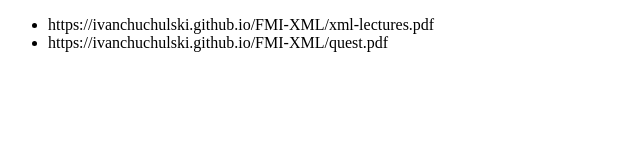
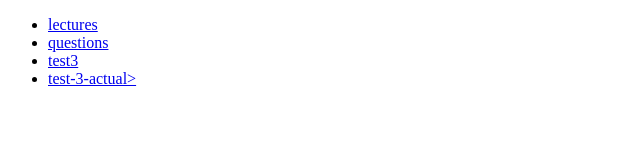
Before and after one commit to ivanchuchulski/fmi-xml, a plain HTML site: page index.html in a window 1280 px wide. Shown: the whole page, without its empty margins (0-640 px from the left). Drawn offline with Linux system fonts and the light colour scheme.

Commit message:
add links

```diff
--- a/index.html
+++ b/index.html
@@ -7,8 +7,20 @@
 
 <body>
     <ul>
-        <li>https://ivanchuchulski.github.io/FMI-XML/xml-lectures.pdf</li>
-        <li>https://ivanchuchulski.github.io/FMI-XML/quest.pdf</li>
+        <li>
+            <a href="https://ivanchuchulski.github.io/FMI-XML/xml-lectures.pdf">lectures</a>
+        </li>
 
+        <li>
+            <a href="https://ivanchuchulski.github.io/FMI-XML/quest.pdf">questions</a>
+        </li>
+
+        <li>
+            <a href="https://ivanchuchulski.github.io/FMI-XML/test/test-3.pdf">test3</a>
+        </li>
+
+        <li>
+            <a href="https://ivanchuchulski.github.io/FMI-XML/test/test-3-actual.pdf">test-3-actual></a>
+        </li>
     </ul>
 </body>
```
